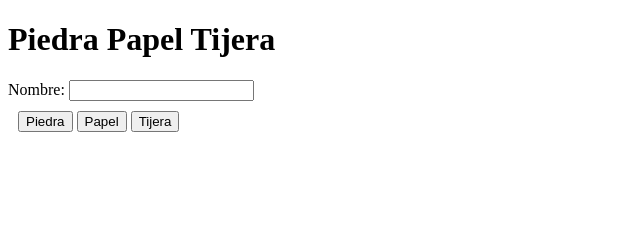
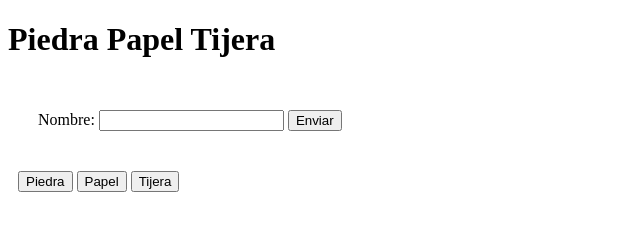
Before and after one commit to olmosra/sobre-mi, a plain HTML site: page practico2/index.html in a window 1280 px wide. Shown: the whole page, without its empty margins (0-640 px from the left). Drawn offline with Linux system fonts and the light colour scheme.

Commit message:
PARTE 2: Obtención del nombre del jugador

```diff
--- a/practico2/index.html
+++ b/practico2/index.html
@@ -7,12 +7,19 @@
     <link rel="stylesheet" href="style.css">
 </head>
 <body>
+
     <h1>Piedra Papel Tijera</h1>
-    <label for="">Nombre: </label><input type="text" name="" id="nombre">
+
+    <div class="nombre">
+     <label for="">Nombre: </label><input type="text" name="" id="nombre">
+     <button id="enviar" onclick="agregarNombre()">Enviar</button>
+     </div>
+
     <div class="botones">
         <button id="piedra">Piedra</button>
         <button id="papel">Papel</button>
         <button id="tijera">Tijera</button>
     </div>
+    <script src="main.js"></script>
 </body>
 </html>
--- /dev/null
+++ b/practico2/main.js
@@ -0,0 +1,13 @@
+let $nombreInput = document.getElementById("nombre");
+/**
+ * Función que toma el nombre
+ */
+function agregarNombre(){
+    let nombre = $nombreInput.value;
+    /**
+     * Condición de testeo para la contención del nombre
+     */
+    if(nombre !== null) {
+        console.log(nombre;)
+    }
+}
```
Also changed, not shown: 1 other file.
